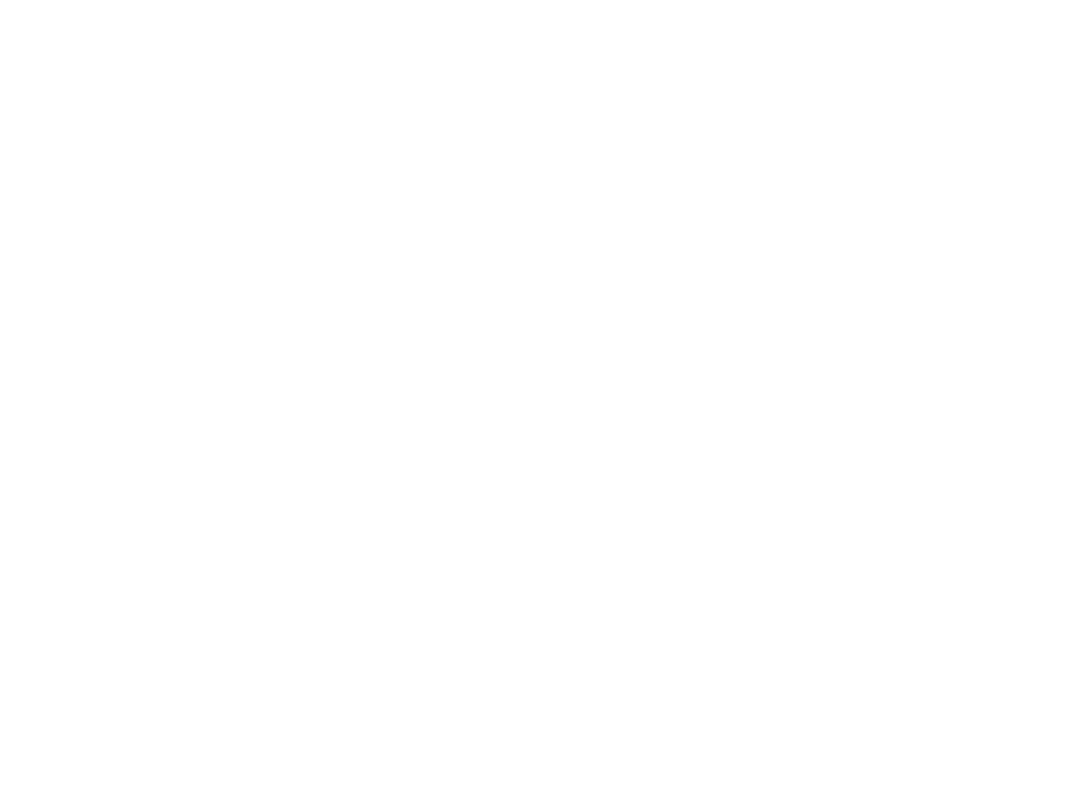
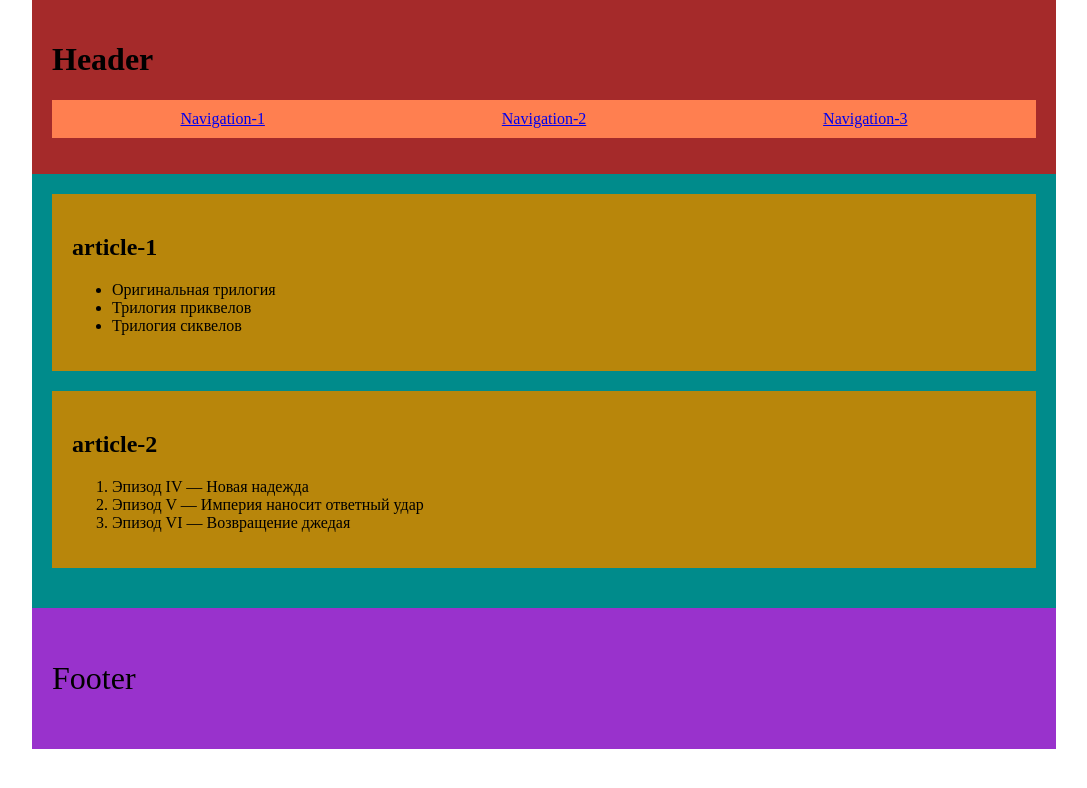
Before and after one commit to js-tasks-ru/htmlcss-20211125_alexander212, a website: page 02-dz0/01-semantic-mockup/solution.html in a window 1280 px wide. Shown: the whole page, without its empty margins (96-1183 px from the left). Drawn offline with Linux system fonts and the light colour scheme.

Commit message:
feat: add intro tasks solution

```diff
--- a/02-dz0/01-semantic-mockup/solution.html
+++ b/02-dz0/01-semantic-mockup/solution.html
@@ -1,4 +1,43 @@
 <!DOCTYPE html>
 <html lang="ru">
-    <!-- Ваше решение -->
+
+<head>
+    <meta charset="UTF-8">
+    <meta http-equiv="X-UA-Compatible" content="IE=edge">
+    <meta name="viewport" content="width=device-width, initial-scale=1.0">
+    <link rel="stylesheet" href="style.css">
+    <title>Semantic page markup</title>
+</head>
+<header>
+    <h1>Header</h1>
+    <nav>
+        <ul>
+            <li><a href="#">Navigation-1</a></li>
+            <li><a href="#">Navigation-2</a></li>
+            <li><a href="#">Navigation-3</a></li>
+        </ul>
+    </nav>
+</header>
+<main>
+    <article>
+        <h2>article-1</h2>
+        <ul>
+            <li>Оригинальная трилогия</li>
+            <li>Трилогия приквелов</li>
+            <li>Трилогия сиквелов</li>
+        </ul>
+    </article>
+    <article>
+        <h2>article-2</h2>
+        <ol>
+            <li>Эпизод IV — Новая надежда</li>
+            <li>Эпизод V — Империя наносит ответный удар</li>
+            <li>Эпизод VI — Возвращение джедая</li>
+        </ol>
+    </article>
+</main>
+<footer>
+    <p>Footer</p>
+</footer>
+
 </html>
--- /dev/null
+++ b/02-dz0/01-semantic-mockup/style.css
@@ -0,0 +1,38 @@
+body {
+  max-width: 1024px;
+  margin: 0 auto;
+}
+
+header {
+  background-color: brown;
+  padding: 20px;
+}
+
+nav {
+  background-color: coral;
+}
+
+nav ul {
+  display: flex;
+  justify-content: space-around;
+  padding: 10px;
+  list-style: none;
+}
+
+
+main {
+  background-color: darkcyan;
+  padding: 20px;
+}
+
+article {
+  background-color: darkgoldenrod;
+  padding: 20px;
+  margin-bottom: 20px;
+}
+
+footer {
+  background-color: darkorchid;
+  padding: 20px;
+  font-size: 32px;
+}
```
Also changed, not shown: 01-intro/01-hello-world/solution.html (+12 -1 lines).
